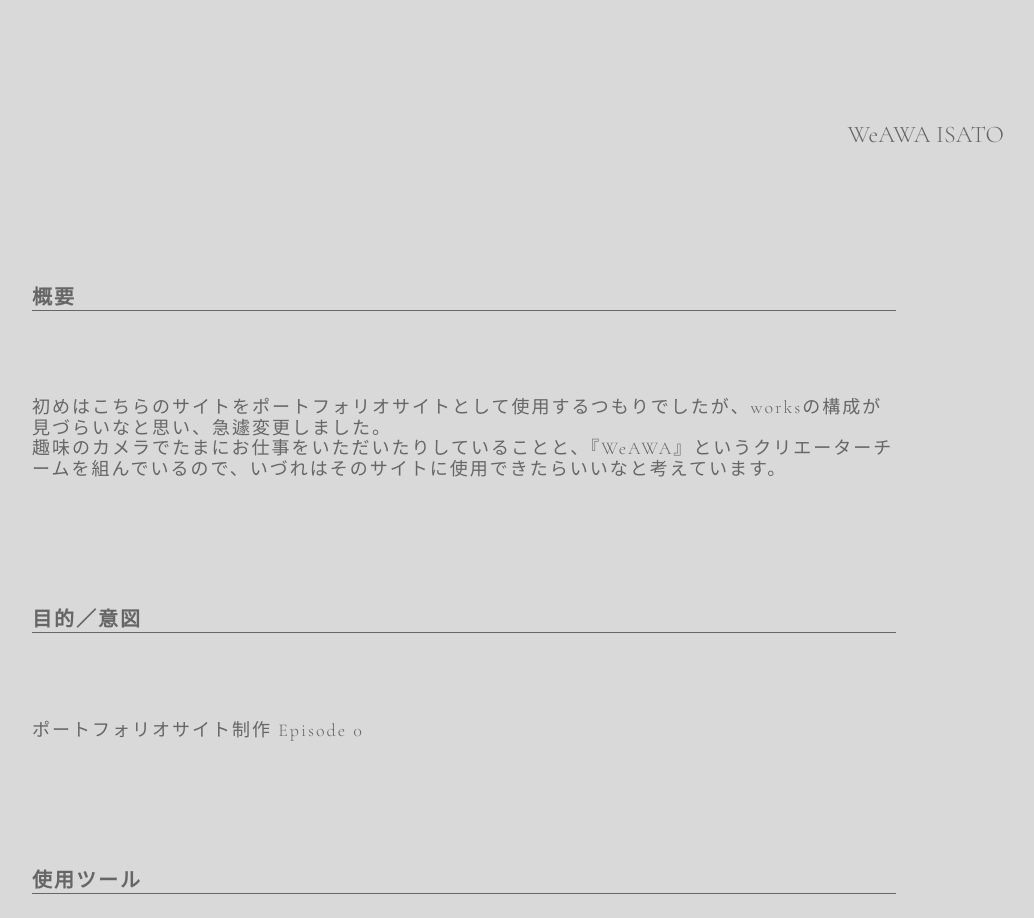
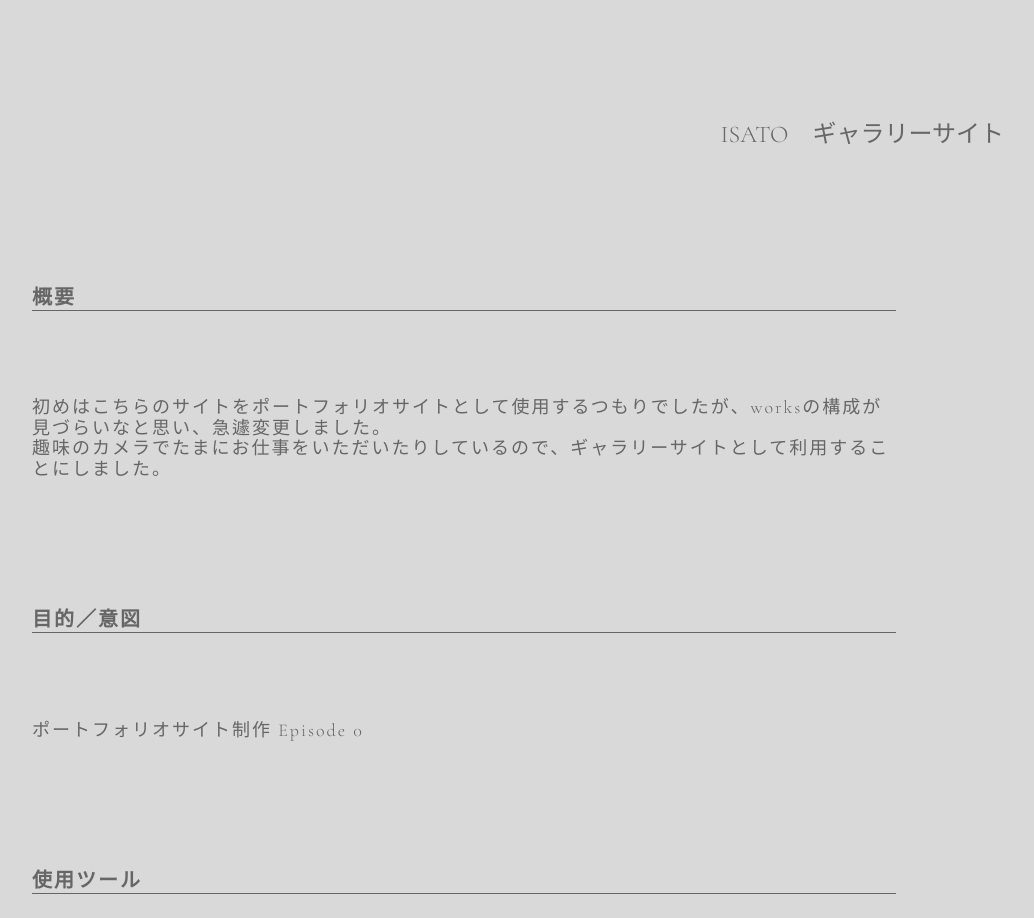
Before and after one commit to isato-uotani/isato-portfolio, a plain HTML site: page works-website-2.html in a window 1280 px wide. Shown: the part 2560-3478 px from the top of the page, without its empty margins (176-1210 px from the left). Drawn offline with nearby package versions, Linux system fonts and the light colour scheme; a web font is replaced by a local one.

Commit message:
Update works-website-2.html

```diff
--- a/works-website-2.html
+++ b/works-website-2.html
@@ -65,13 +65,13 @@
 
         <!-- 説明欄 -->
         <div class="container animation">
-          <h1 class="lv1">WeAWA ISATO</h1>
+          <h1 class="lv1">ISATO　ギャラリーサイト</h1>
           <div class="text-area">
             <dl>
               <dt>概要</dt>
               <dd>
                 初めはこちらのサイトをポートフォリオサイトとして使用するつもりでしたが、worksの構成が見づらいなと思い、急遽変更しました。
-                <br />趣味のカメラでたまにお仕事をいただいたりしていることと、『WeAWA』というクリエーターチームを組んでいるので、いづれはそのサイトに使用できたらいいなと考えています。
+                <br />趣味のカメラでたまにお仕事をいただいたりしているので、ギャラリーサイトとして利用することにしました。
               </dd>
               <dt>目的／意図</dt>
               <dd>ポートフォリオサイト制作 Episode 0</dd>
```
